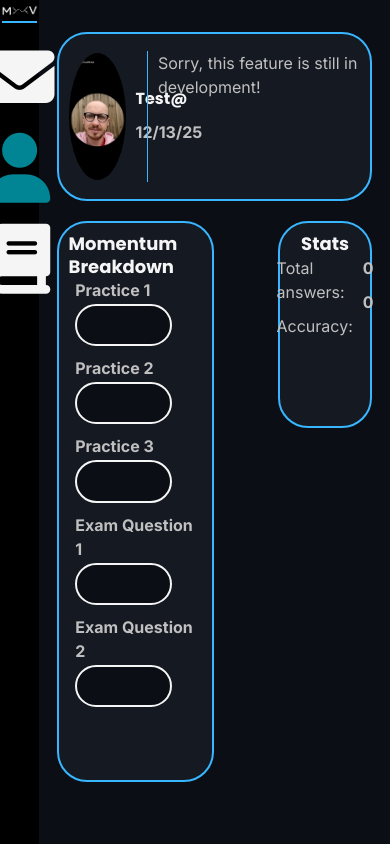
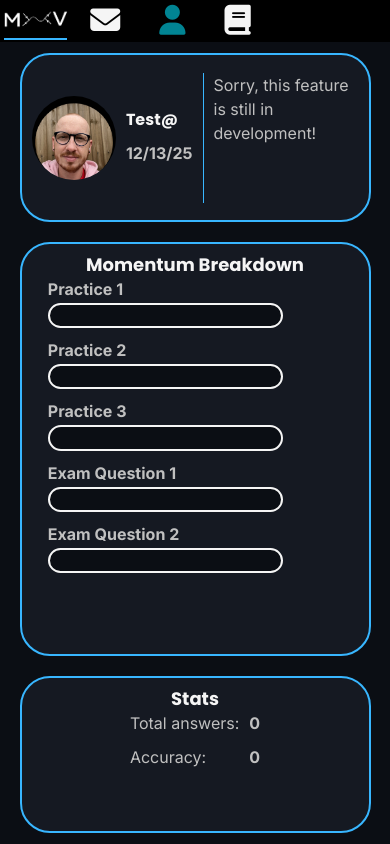
Before and after one commit to JohnProgramming08/Mass-x-Velocity, a Flask app: page /home/1 in a window 390 px wide. Run offline with Flask 3, Linux system fonts and the light colour scheme.

Commit message:
feat: finish home.html mobile UI

```diff
--- a/MxV/backend/static/css/home.css
+++ b/MxV/backend/static/css/home.css
@@ -4,16 +4,6 @@
 	--bar-border: #F5F5F5;
 	--bar-fg: #38B6FF;
 	--selected-fg: #018493;
-}
-
-main {
-	display: flex;
-	flex-direction: column;
-	align-items: center;
-	justify-content: center;
-	width: 90vw;
-	height: 100vh;
-	margin-left: 10vw;
 }
 
 /* Header Styles */
@@ -50,10 +40,12 @@
 }
 
 #profile-picture {
-	width: 15vh;
-	height: 15vh;
+	width: 10vh;
+	height: 10vh;
 	border-radius: 50%;
 	margin-right: 10px;
+	aspect-ratio: 1 / 1;
+	object-fit: cover;
 }
 
 #profile-details-div {
@@ -117,3 +109,27 @@
 .row1 {
 	margin-bottom: 10px;
 }
+
+/* Mobile Styles */
+@media screen and (max-width: 768px) {
+	#bottom-div {
+		flex-direction: column;
+		align-items: center;
+	}
+
+	#momentum-div, #stats-div {
+		width: 100%;
+	}
+
+	#momentum-div {
+		margin-bottom: 20px;
+	}
+
+	#profile-div {
+		width: 50vw;
+	}
+
+	.bar-container {
+		height: 3vh;
+	}
+}
--- a/MxV/backend/static/css/joined.css
+++ b/MxV/backend/static/css/joined.css
@@ -25,3 +25,50 @@
 	flex-direction: column;
 	align-items: center;
 }
+
+/* Main Content Styles */
+main {
+	display: flex;
+	flex-direction: column;
+	align-items: center;
+	justify-content: center;
+	width: 90vw;
+	height: 100vh;
+	margin-left: 10vw;
+}
+
+/* Mobile Styles */
+@media screen and (max-width: 768px) {
+	/* Header Styles */
+	header {
+		width: 100vw;
+		height: 5vh;
+		flex-direction: row;
+	}
+
+	#nav-div {
+		flex-direction: row;
+	}
+
+	#logo-div {
+		margin: 0px;
+		height: 100%;
+	}
+
+	#MxV-logo {
+		height: 90%;
+	}
+
+	header a {
+		font-size: 30px;
+		margin-right: 5vw;
+		margin-left: 5vw;
+	}
+
+	/* Main Content Styles */
+	main {
+		width: 100vw;
+		margin: 0px;
+		padding-top: 5vh;
+	}
+}
```
